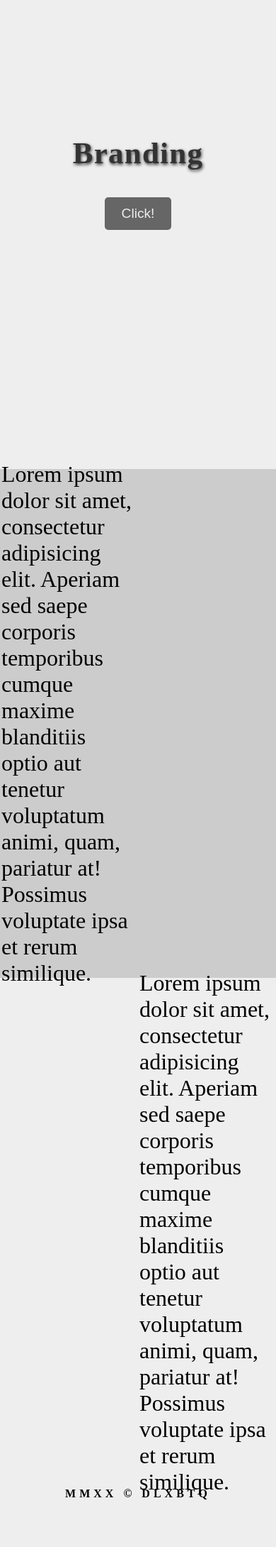
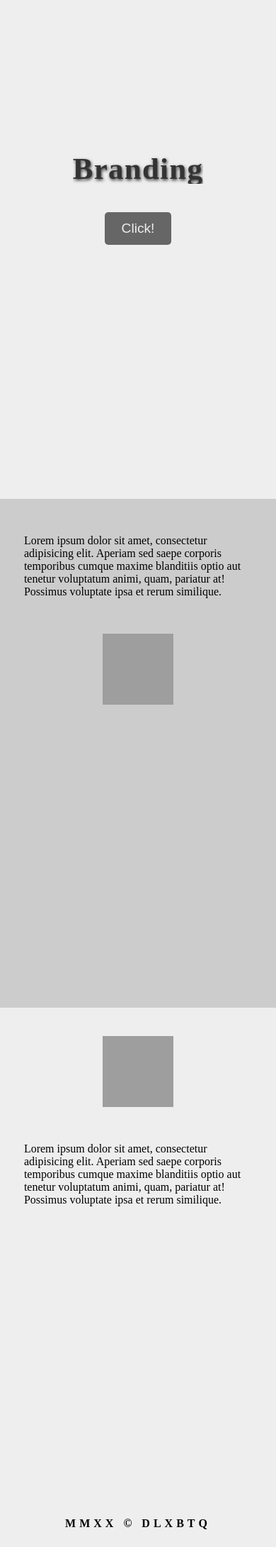
Before and after one commit to JohnFoster44/Web-Blocks, a PHP site: page / in a window 390 px wide. Shown: the part 141-2321 px from the top of the page at 71% size. Before the commit the page ends 2254 px from the top, so only its background shows below. Run offline with PHP 8.4, Linux system fonts and the light colour scheme; grey boxes are pictures that could not be loaded.

Commit message:
Responsive Updates

```diff
--- a/Website-Skeleton/index.html
+++ b/Website-Skeleton/index.html
@@ -16,6 +16,7 @@
       <li><a href="#">About</a></li>
       <li><a href="#">Help</a></li>
       <li><a href="#">More</a></li>
+      <li><a href="#">01234 567890</a></li>
     </ul>
 
 
@@ -36,16 +37,16 @@
     <div class="info">
       <p>Lorem ipsum dolor sit amet, consectetur adipisicing elit. Aperiam sed saepe corporis temporibus cumque maxime blanditiis optio aut tenetur voluptatum animi, quam, pariatur at! Possimus voluptate ipsa et rerum similique.</p>
     </div>
-    <div class="info-2">
+    <div class="image">
       <img src="" alt="">
     </div>
   </section>
 
-  <section class="content-2">
-    <div class="info">
+  <section class="content">
+    <div class="image">
       <img src="" alt="">
     </div>
-    <div class="info-2">
+    <div class="info">
       <p>Lorem ipsum dolor sit amet, consectetur adipisicing elit. Aperiam sed saepe corporis temporibus cumque maxime blanditiis optio aut tenetur voluptatum animi, quam, pariatur at! Possimus voluptate ipsa et rerum similique.</p>
     </div>
   </section>
--- a/Website-Skeleton/style.css
+++ b/Website-Skeleton/style.css
@@ -3,6 +3,7 @@
   margin: 0px;
   padding: 0px;
   box-sizing: border-box;
+  overflow-x: hidden;
 }
 
 :root{
@@ -84,8 +85,8 @@ header.sticky ul li a {
   display: flex;
   position: relative;
   width: 100%;
-  height: 95vh;
-  /* background: url(https://images.pexels.com/photos/1061623/pexels-photo-1061623.jpeg?auto=compress&cs=tinysrgb&dpr=2&h=750&w=1260); */
+  height: 100vh;
+  /* background: url(https://images.pexels.com/photos/2673227/pexels-photo-2673227.jpeg?auto=compress&cs=tinysrgb&dpr=2&h=750&w=1260); */
   background-size: cover;
   justify-content: center;
   align-items: center;
@@ -130,13 +131,12 @@ button:focus {
 
 .content{
   display: flex;
+  padding: 20px;
   height: 85vh;
   background-color: var(--bkg-alt);
 }
 
-.content-2{
-  display: flex;
-  height: 85vh;
+.content:nth-of-type(odd){
   background-color: var(--bkg);
 }
 
@@ -144,19 +144,17 @@ button:focus {
   display: flex;
   align-items: center;
   width: 50vw;
+  padding: 30px;
+  font-size: 1.5em;
 }
 
-.info-2{
+.image{
   display: flex;
-  align-items: center;
   width: 50vw;
+  margin: 20px;
+  background: url(https://images.pexels.com/photos/4464377/pexels-photo-4464377.jpeg?auto=compress&cs=tinysrgb&dpr=2&w=500);
+  background-size: contain;
 }
-
-.info, .info-2 p{
-  padding: 2px;
-  font-size: 2em;
-}
-
 
 /* BURGER */
 .burger {
@@ -192,8 +190,14 @@ button:focus {
 }
 
 .nav-links a {
-  color: var(--bkg);
+  color: var(--text);
   text-decoration: none;
+  letter-spacing: 1px;
+}
+.nav-links a:hover{
+  color: var(--bkg-alt);
+  text-decoration: underline wavy;
+  line-height: 2px;
   letter-spacing: 1px;
 }
 
@@ -208,6 +212,11 @@ footer{
   body {
     overflow-x: hidden;
   }
+
+  header .logo{
+    float: left;
+  }
+
   .nav-links {
     position: absolute;
     right: 0px;
@@ -230,19 +239,30 @@ footer{
 
   .burger {
     display: block;
-    padding: 0px 0 5px 40px;
+    float: right;
+    padding: 0px 0 5px 0px;
   }
 
-  .info-2{
-    display: hidden;
+  .content{
+    display: flex;
+    flex-direction: column;
+    align-items: center;
+  }
+
+  .image{
+    padding: 50px;
+    height: auto;
+    width: auto;
+  }
+
+  .info{
+    font-size: 1em;
+    text-align: left;
+    width: 98vw;
   }
 
   .nav-active {
     transform: translateX(0%);
-  }
-
-  header .logo{
-    float: left;
   }
 
   @keyframes navLinkFade {
```
Also changed, not shown: Bootstrap Website/index.html (+52 -14 lines).
